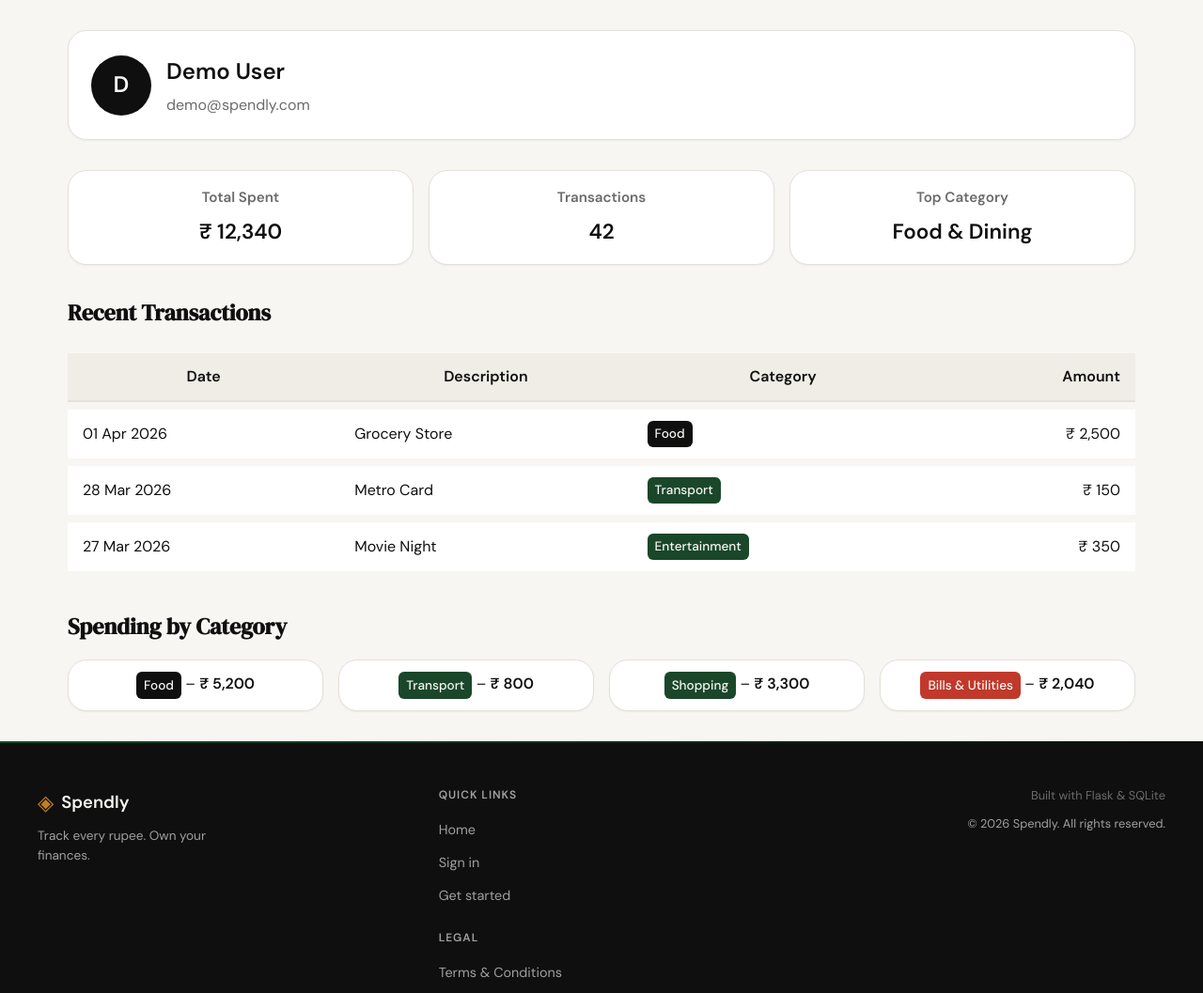
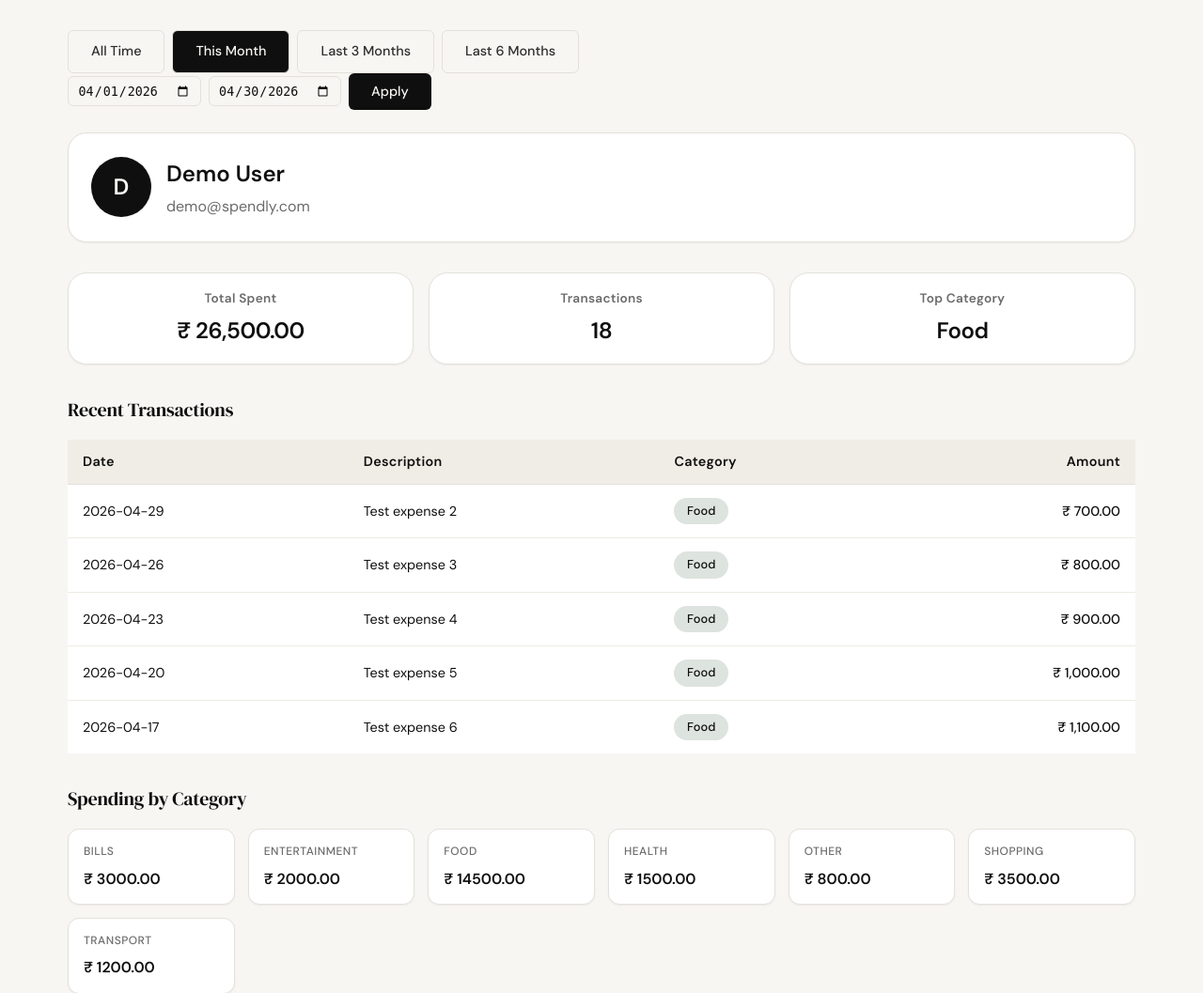
Before and after one commit to shivamparekh-06/spendly, a Flask app: page /profile?date_from=2026-04-01&date_to=2026-04-30 in a window 1280 px wide. Shown: the part 61-1118 px from the top of the page at 94% size. Run offline with Flask 3, Linux system fonts and the light colour scheme; a user stored in the database is signed in; data comes from the database, SQL or seed files in the repository; both versions use the stored data as it was after the commit.

Commit message:
date-filter-added

```diff
--- a/app.py
+++ b/app.py
@@ -85,23 +85,83 @@ def logout():
     flash('You have been logged out.', 'success')
     return redirect(url_for('landing'))
 
+from datetime import datetime, timedelta
+
 @app.route("/profile")
 @login_required
 def profile():
-    # Gather statistics for the logged‑in user
+    # Gather statistics for the logged‑in user with optional date filter
     db = get_db()
     user_id = current_user.id
 
+    # Parse and validate date range from query parameters
+    date_from_str = request.args.get('date_from')
+    date_to_str = request.args.get('date_to')
+    date_from = None
+    date_to = None
+    error = None
+    if date_from_str:
+        try:
+            date_from = datetime.strptime(date_from_str, "%Y-%m-%d").date()
+        except ValueError:
+            date_from = None
+    if date_to_str:
+        try:
+            date_to = datetime.strptime(date_to_str, "%Y-%m-%d").date()
+        except ValueError:
+            date_to = None
+    if date_from and date_to and date_from > date_to:
+        error = "Start date must be before end date."
+        date_from = date_to = None
+    if error:
+        flash(error, 'error')
+
+    # Helper to add date filter clause
+    def date_clause():
+        if date_from and date_to:
+            return " AND date BETWEEN ? AND ?", (date_from_str, date_to_str)
+        if date_from and not date_to:
+            return " AND date >= ?", (date_from_str,)
+        if date_to and not date_from:
+            return " AND date <= ?", (date_to_str,)
+        return "", ()
+
     # Total spent & transaction count
-    total_row = db.execute('SELECT SUM(amount) AS total, COUNT(*) AS cnt FROM expenses WHERE user_id = ?', (user_id,)).fetchone()
+    clause, params = date_clause()
+    total_row = db.execute(
+        f'SELECT SUM(amount) AS total, COUNT(*) AS cnt FROM expenses WHERE user_id = ?{clause}',
+        (user_id, *params)
+    ).fetchone()
     total_spent = total_row['total'] or 0
     tx_count = total_row['cnt'] or 0
 
     # Recent transactions (latest 5)
-    recent_tx = db.execute('SELECT date, description, category, amount FROM expenses WHERE user_id = ? ORDER BY date DESC LIMIT 5', (user_id,)).fetchall()
+    clause, params = date_clause()
+    recent_tx_rows = db.execute(
+        f'SELECT date, description, category, amount FROM expenses WHERE user_id = ?{clause} ORDER BY date DESC LIMIT 5',
+        (user_id, *params)
+    ).fetchall()
+    recent_tx = [dict(row) for row in recent_tx_rows]
+    # Fallback to unfiltered if filtered result empty
+    if date_from and date_to and not recent_tx:
+        recent_tx_rows = db.execute(
+            'SELECT date, description, category, amount FROM expenses WHERE user_id = ? ORDER BY date DESC LIMIT 5',
+            (user_id,)
+        ).fetchall()
+        recent_tx = [dict(row) for row in recent_tx_rows]
 
     # Category breakdown – amount and percentage
-    cat_rows = db.execute('SELECT category, SUM(amount) AS amt FROM expenses WHERE user_id = ? GROUP BY category', (user_id,)).fetchall()
+    clause, params = date_clause()
+    cat_rows = db.execute(
+        f'SELECT category, SUM(amount) AS amt FROM expenses WHERE user_id = ?{clause} GROUP BY category',
+        (user_id, *params)
+    ).fetchall()
+    # Fallback to unfiltered if filtered result empty
+    if date_from and date_to and not cat_rows:
+        cat_rows = db.execute(
+            'SELECT category, SUM(amount) AS amt FROM expenses WHERE user_id = ? GROUP BY category',
+            (user_id,)
+        ).fetchall()
     total_for_pct = total_spent or 1  # avoid division by zero
     category_breakdown = []
     for row in cat_rows:
@@ -111,6 +171,12 @@ def profile():
     # Top category (by amount)
     top_category = max(cat_rows, key=lambda r: r['amt'])['category'] if cat_rows else '—'
 
+    # Compute preset date ranges for template
+    today = datetime.today().date()
+    start_of_month = today.replace(day=1)
+    three_months_ago = (today - timedelta(days=90)).replace(day=1)
+    six_months_ago = (today - timedelta(days=180)).replace(day=1)
+
     return render_template(
         'profile.html',
         user=current_user,
@@ -119,6 +185,16 @@ def profile():
         top_category=top_category,
         recent_tx=recent_tx,
         category_breakdown=category_breakdown,
+        # Pass date filter state
+        date_from=date_from_str or '',
+        date_to=date_to_str or '',
+        # Preset ranges
+        this_month_start=start_of_month.isoformat(),
+        this_month_end=today.isoformat(),
+        last_3_months_start=three_months_ago.isoformat(),
+        last_3_months_end=today.isoformat(),
+        last_6_months_start=six_months_ago.isoformat(),
+        last_6_months_end=today.isoformat(),
     )
 
 @app.route("/expenses/add")
--- a/static/css/style.css
+++ b/static/css/style.css
@@ -268,6 +268,35 @@ a { color: inherit; text-decoration: none; }
 
 /* ------------------------------------------------------------------ */
 /* Buttons                                                             */
+
+/* Filter Bar */
+.filter-bar {
+    margin-bottom: 1.5rem;
+    display: flex;
+    flex-direction: column;
+    gap: 0.5rem;
+}
+.preset-buttons {
+    display: flex;
+    gap: 0.5rem;
+    flex-wrap: wrap;
+}
+.preset-buttons .btn-ghost.active {
+    background: var(--color-primary);
+    color: var(--paper);
+}
+.custom-range {
+    display: flex;
+    gap: 0.5rem;
+    align-items: center;
+}
+.custom-range input[type="date"] {
+    padding: 0.4rem 0.6rem;
+    border: 1px solid var(--border);
+    border-radius: var(--radius-sm);
+    background: var(--paper);
+    color: var(--ink);
+}
 /* ------------------------------------------------------------------ */
 
 .btn-primary {
@@ -610,32 +639,48 @@ a { color: inherit; text-decoration: none; }
 
 .tx-table {
   width: 100%;
-  border-collapse: separate;
-  border-spacing: 0 0.5rem;
+  border-collapse: collapse;
   margin-bottom: 2rem;
+  font-size: 0.9rem;
 }
-.tx-table th,
-.tx-table td {
+
+.tx-table th {
+  text-align: left;
   padding: 0.75rem 1rem;
-}
-.tx-table th {
   background: var(--paper-warm);
   font-weight: 600;
   color: var(--ink);
-  border-bottom: 2px solid var(--border);
+  border-bottom: 1px solid var(--border);
+  letter-spacing: 0.02em;
 }
+
+.tx-table th.text-right { text-align: right; }
+
+.tx-table td {
+  padding: 0.875rem 1rem;
+  border-bottom: 1px solid var(--border-soft);
+  color: var(--ink);
+}
+
+.tx-table tbody tr:last-child td { border-bottom: none; }
+
 .tx-table tbody tr {
   background: var(--paper-card);
-  transition: background 0.2s;
+  transition: background 0.15s ease;
 }
-.tx-table tbody tr:hover { background: var(--paper-warm); }
 
-.category-section ul {
-  list-style: none;
-  padding: 0;
+.tx-table tbody tr:hover {
+  background: var(--paper-warm);
 }
-.category-section li {
-  margin-bottom: 0.5rem;
+
+.tx-table .badge {
+  margin: 0;
+}
+
+.amount-cell {
+  font-weight: 500;
+  font-variant-numeric: tabular-nums;
+  color: var(--ink);
 }
 
 @media (max-width: 900px) {
@@ -715,47 +760,122 @@ a { color: inherit; text-decoration: none; }
 
 /* ---- Badges ---------------------------------------------------------- */
 .badge {
-  display: inline-block;
-  padding: 0.2rem 0.5rem;
-  border-radius: var(--radius-sm);
-  font-size: 0.85rem;
+  display: inline-flex;
+  align-items: center;
+  justify-content: center;
+  padding: 0.25rem 0.85rem;
+  border-radius: 999px;
+  font-size: 0.8rem;
   font-weight: 500;
-  color: var(--paper);
+  letter-spacing: 0.01em;
+  transition: all 0.2s ease;
 }
-.badge-primary   { background: var(--color-primary); }
-.badge-secondary { background: var(--color-secondary); }
-.badge-accent    { background: var(--accent); }
-.badge-danger    { background: var(--danger); }
+
+/* Theme-consistent category badges - muted, sophisticated colors */
+.badge-food         { background: color-mix(in srgb, var(--accent) 15%, var(--paper-card)); color: var(--ink); }
+.badge-dining       { background: color-mix(in srgb, var(--accent) 15%, var(--paper-card)); color: var(--ink); }
+.badge-transport    { background: color-mix(in srgb, var(--accent) 20%, var(--paper-card)); color: var(--ink); }
+.badge-shopping     { background: color-mix(in srgb, var(--accent-2) 20%, var(--paper-card)); color: var(--ink); }
+.badge-entertainment { background: color-mix(in srgb, var(--accent-2) 15%, var(--paper-card)); color: var(--ink); }
+.badge-bills        { background: color-mix(in srgb, var(--ink) 8%, var(--paper-card)); color: var(--ink); }
+.badge-healthcare   { background: color-mix(in srgb, var(--accent) 18%, var(--paper-card)); color: var(--ink); }
+.badge-education    { background: color-mix(in srgb, var(--ink) 12%, var(--paper-card)); color: var(--ink); }
+.badge-other        { background: color-mix(in srgb, var(--ink) 8%, var(--paper-card)); color: var(--ink-muted); }
+
+/* Primary/action badges */
+.badge-primary { background: var(--ink); color: var(--paper); }
+.badge-secondary { background: var(--accent); color: var(--paper); }
+.badge-accent { background: var(--accent); color: var(--paper); }
+.badge-danger { background: var(--danger); color: var(--paper); }
+
+/* Fallback for any undefined category badge */
+[class^="badge-"]:not(.badge-primary):not(.badge-secondary):not(.badge-accent):not(.badge-danger) {
+  background: color-mix(in srgb, var(--ink) 12%, var(--paper-card));
+  color: var(--ink);
+}
+
+/* Badge hover states */
+.badge-primary:hover,
+.badge-secondary:hover,
+.badge-accent:hover,
+.badge-danger:hover { filter: brightness(1.1); }
+
+.badge:not(.badge-primary):not(.badge-secondary):not(.badge-accent):not(.badge-danger):hover {
+  background: color-mix(in srgb, var(--ink) 12%, var(--paper-card));
+}
 
 /* ---- Section titles -------------------------------------------------- */
 .section-title {
   font-family: var(--font-display);
-  font-size: 1.5rem;
+  font-size: 1.25rem;
+  font-weight: 500;
+  letter-spacing: -0.01em;
   margin-bottom: 1rem;
   color: var(--ink);
 }
 
 /* ---- Stat cards ------------------------------------------------------ */
-.stat-label { font-size: 0.95rem; color: var(--ink-muted); }
+.stat-label {
+  font-size: 0.85rem;
+  color: var(--ink-muted);
+  letter-spacing: 0.02em;
+}
+
 .stat-value {
-  margin-top: 0.4rem;
-  font-size: 1.4rem;
+  margin-top: 0.25rem;
+  font-size: 1.5rem;
   font-weight: 600;
   color: var(--ink);
+  font-variant-numeric: tabular-nums;
+  letter-spacing: -0.02em;
 }
 
 /* ---- Category grid --------------------------------------------------- */
 .category-grid {
   display: grid;
-  grid-template-columns: repeat(auto-fit, minmax(150px, 1fr));
-  gap: 1rem;
+  grid-template-columns: repeat(auto-fill, minmax(160px, 1fr));
+  gap: 0.875rem;
 }
+
 .category-card {
-  text-align: center;
-  padding: 0.75rem 1rem;
+  display: flex;
+  flex-direction: column;
+  align-items: flex-start;
+  gap: 0.375rem;
+  padding: 0.875rem 1rem;
+  background: var(--paper-card);
+  border: 1px solid var(--border);
+  border-radius: var(--radius-md);
+  transition: all 0.2s ease;
+}
+
+.category-card:hover {
+  transform: translateY(-2px);
+  border-color: color-mix(in srgb, var(--ink) 20%, var(--border));
+  box-shadow: 0 4px 12px rgba(0,0,0,0.06);
+}
+
+.category-name {
+  font-size: 0.75rem;
+  font-weight: 500;
+  text-transform: uppercase;
+  letter-spacing: 0.04em;
+  color: var(--ink-muted);
+}
+
+.category-amount {
+  font-size: 1rem;
+  font-weight: 600;
+  color: var(--ink);
+  font-variant-numeric: tabular-nums;
 }
 
 /* ---- Responsive overrides (mobile) --------------------------------- */
 @media (max-width: 768px) {
   .summary-row { flex-direction: column; }
+  .category-grid { grid-template-columns: repeat(2, 1fr); }
 }
+
+@media (max-width: 480px) {
+  .category-grid { grid-template-columns: 1fr; }
+}
--- a/templates/profile.html
+++ b/templates/profile.html
@@ -3,6 +3,23 @@
 
 {% block content %}
 <div class="main-content profile-page">
+
+  <!-- Filter Bar -->
+  <section class="filter-bar">
+    <form method="get" class="filter-form">
+      <div class="preset-buttons">
+        <a href="{{ url_for('profile') }}" class="btn-ghost {% if not date_from and not date_to %}active{% endif %}">All Time</a>
+        <a href="{{ url_for('profile', date_from=this_month_start, date_to=this_month_end) }}" class="btn-ghost {% if date_from == this_month_start and date_to == this_month_end %}active{% endif %}">This Month</a>
+        <a href="{{ url_for('profile', date_from=last_3_months_start, date_to=last_3_months_end) }}" class="btn-ghost {% if date_from == last_3_months_start and date_to == last_3_months_end %}active{% endif %}">Last 3 Months</a>
+        <a href="{{ url_for('profile', date_from=last_6_months_start, date_to=last_6_months_end) }}" class="btn-ghost {% if date_from == last_6_months_start and date_to == last_6_months_end %}active{% endif %}">Last 6 Months</a>
+      </div>
+      <div class="custom-range">
+        <input type="date" name="date_from" value="{{ date_from|default('') }}" placeholder="From" />
+        <input type="date" name="date_to" value="{{ date_to|default('') }}" placeholder="To" />
+        <button type="submit" class="btn-primary">Apply</button>
+      </div>
+    </form>
+  </section>
 
   <!-- ===================== USER INFO ===================== -->
   <section class="profile-card card">
@@ -17,15 +34,15 @@
   <section class="summary-row">
     <div class="summary-card card">
       <h3 class="stat-label">Total Spent</h3>
-      <p class="stat-value text-primary">₹ 12,340</p>
+      <p class="stat-value text-primary">₹ {{ "{:,.2f}".format(total_spent) }}</p>
     </div>
     <div class="summary-card card">
       <h3 class="stat-label">Transactions</h3>
-      <p class="stat-value text-primary">42</p>
+      <p class="stat-value text-primary">{{ tx_count }}</p>
     </div>
     <div class="summary-card card">
       <h3 class="stat-label">Top Category</h3>
-      <p class="stat-value text-primary">Food &amp; Dining</p>
+      <p class="stat-value text-primary">{{ top_category }}</p>
     </div>
   </section>
 
@@ -42,25 +59,18 @@
         </tr>
       </thead>
       <tbody>
+        {% for tx in recent_tx %}
         <tr>
-          <td>01 Apr 2026</td>
-          <td>Grocery Store</td>
-          <td><span class="badge badge-primary">Food</span></td>
-          <td class="text-right">₹ 2,500</td>
+          <td>{{ tx.date }}</td>
+          <td>{{ tx.description }}</td>
+          <td><span class="badge badge-{{ tx.category|lower|replace(' ', '-') }}">{{ tx.category }}</span></td>
+          <td class="text-right amount-cell">₹ {{ "{:,.2f}".format(tx.amount) }}</td>
         </tr>
-        <tr>
-          <td>28 Mar 2026</td>
-          <td>Metro Card</td>
-          <td><span class="badge badge-secondary">Transport</span></td>
-          <td class="text-right">₹ 150</td>
-        </tr>
-        <tr>
-          <td>27 Mar 2026</td>
-          <td>Movie Night</td>
-          <td><span class="badge badge-accent">Entertainment</span></td>
-          <td class="text-right">₹ 350</td>
-        </tr>
+        {% else %}
+        <tr><td colspan="4" class="text-center">No transactions in this period.</td></tr>
+        {% endfor %}
       </tbody>
+
     </table>
   </section>
 
@@ -68,10 +78,14 @@
   <section class="category-section">
     <h3 class="section-title">Spending by Category</h3>
     <div class="category-grid">
-      <div class="category-card card"><span class="badge badge-primary">Food</span> – <strong>₹ 5,200</strong></div>
-      <div class="category-card card"><span class="badge badge-secondary">Transport</span> – <strong>₹ 800</strong></div>
-      <div class="category-card card"><span class="badge badge-accent">Shopping</span> – <strong>₹ 3,300</strong></div>
-      <div class="category-card card"><span class="badge badge-danger">Bills &amp; Utilities</span> – <strong>₹ 2,040</strong></div>
+      {% for cat, amt, pct in category_breakdown %}
+      <div class="category-card card">
+        <span class="category-name">{{ cat }}</span>
+        <span class="category-amount">₹ {{ "%.2f"|format(amt) }}</span>
+      </div>
+      {% else %}
+      <div class="category-card card">No categories in this period.</div>
+      {% endfor %}
     </div>
   </section>
 
```
Also changed, not shown: .claude/specs/05-date-filter-profilepage.md (added), spendly.db.
